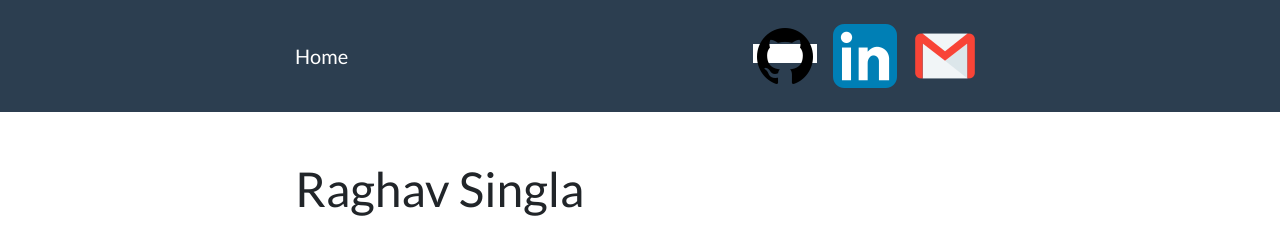
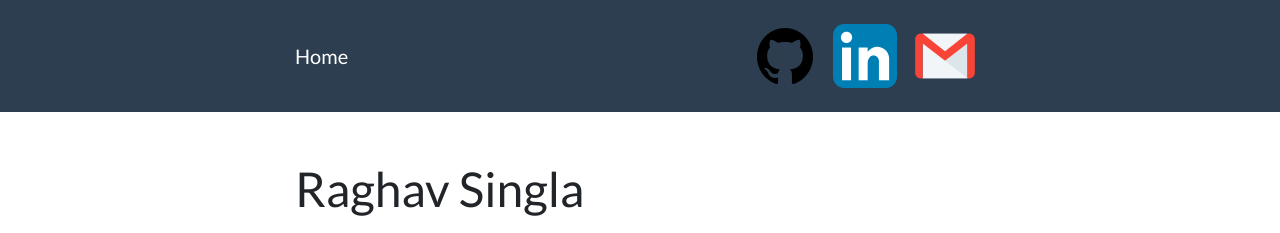
Before and after one commit to Raghav-Bell/Raghav-Bell.github.io, a Jekyll site: the page built from index.md, in a window 1280 px wide. Shown: the top 233 px of the page. Built offline with Jekyll 4.4.1, drawn with Linux system fonts in a browser that asks for light colours.

Commit message:
Added icons
Enhancing webpage

```diff
--- a/_includes/header.html
+++ b/_includes/header.html
@@ -19,7 +19,7 @@
         {% endfor -%}
         <li class="nav-item">
           <a class="nav-link" href="https://github.com/Raghav-Bell" target="_blank" >
-            <span style="background-color:white;"><img src="/assets/github_logo.png" alt="Github"></span>
+            <img src="/assets/github_logo.png" alt="Github">
             </a>
         </li>
         <li class="nav-item">
@@ -28,7 +28,7 @@
            </a>
         </li>
         <li class="nav-item">
-          <a class="nav-link" href="mailto:raghav_11915084@nitkkr.ac.in"><img src="/assets/email_logo.png"></a>
+          <a class="nav-link" href="mailto:raghav_11915084@nitkkr.ac.in"><img src="/assets/email_logo.png" alt="E-mail"></a>
         </li>
 
       </ul>
```
